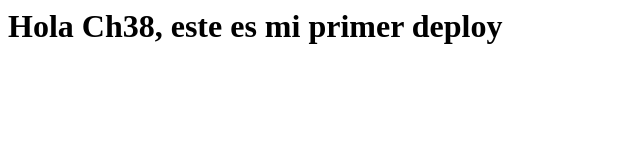
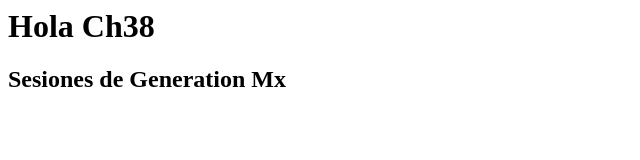
Before and after one commit to JorgeESala/Ch38-sesiones, a plain HTML site: page cs/index.html in a window 1280 px wide. Shown: the whole page, without its empty margins (0-640 px from the left). Drawn offline with Linux system fonts and the light colour scheme.

Commit message:
ci: subtitulo como descripcion

```diff
--- a/cs/index.html
+++ b/cs/index.html
@@ -3,6 +3,7 @@
 		<title>Ch38</title>
 	</head>
 	<body>
-		<h1>Hola Ch38, este es mi primer deploy</h1>
+		<h1>Hola Ch38</h1>
+		<h2>Sesiones de Generation Mx</h2>
 	</body>
 </html>
```
